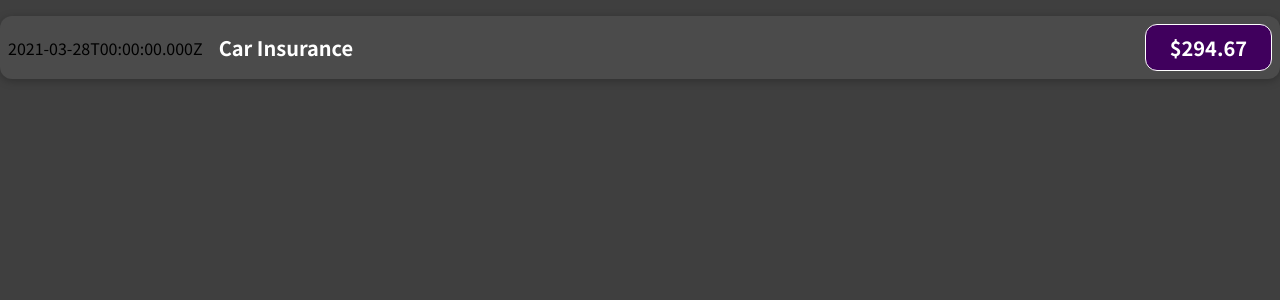
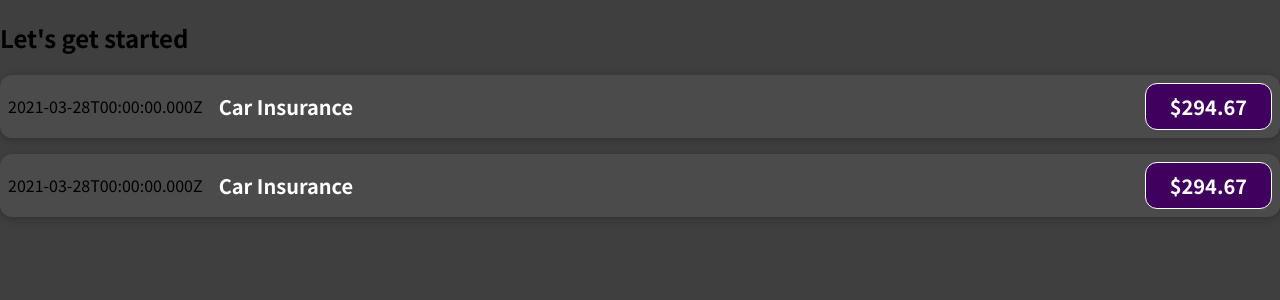
Before and after one commit to jcainuk/expense-tracker, a React (Create React App) app: page / in a window 1280 px wide. Shown: the top 300 px of the page. Built offline with nearby package versions, Linux system fonts and the light colour scheme.

Commit message:
add title and duplicate ExpenseItems to App.js

```diff
--- a/src/App.js
+++ b/src/App.js
@@ -1,7 +1,13 @@
 import ExpenseItem from "./components/ExpenseItem";
 
 const App = () => {
-  return <ExpenseItem />;
+  return (
+    <div>
+      <h2>Let's get started</h2>
+      <ExpenseItem></ExpenseItem>
+      <ExpenseItem></ExpenseItem>
+    </div>
+  );
 };
 
 export default App;
```
